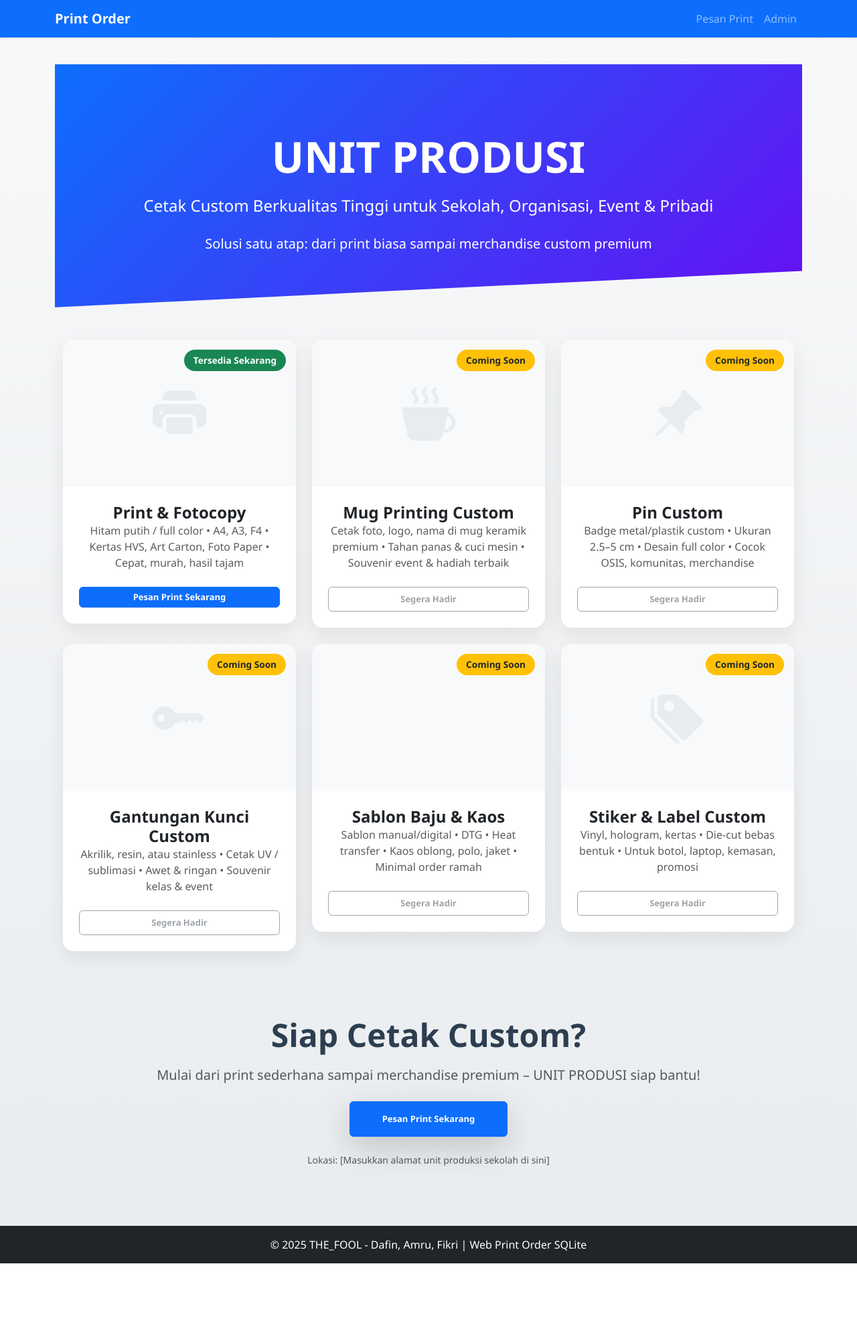
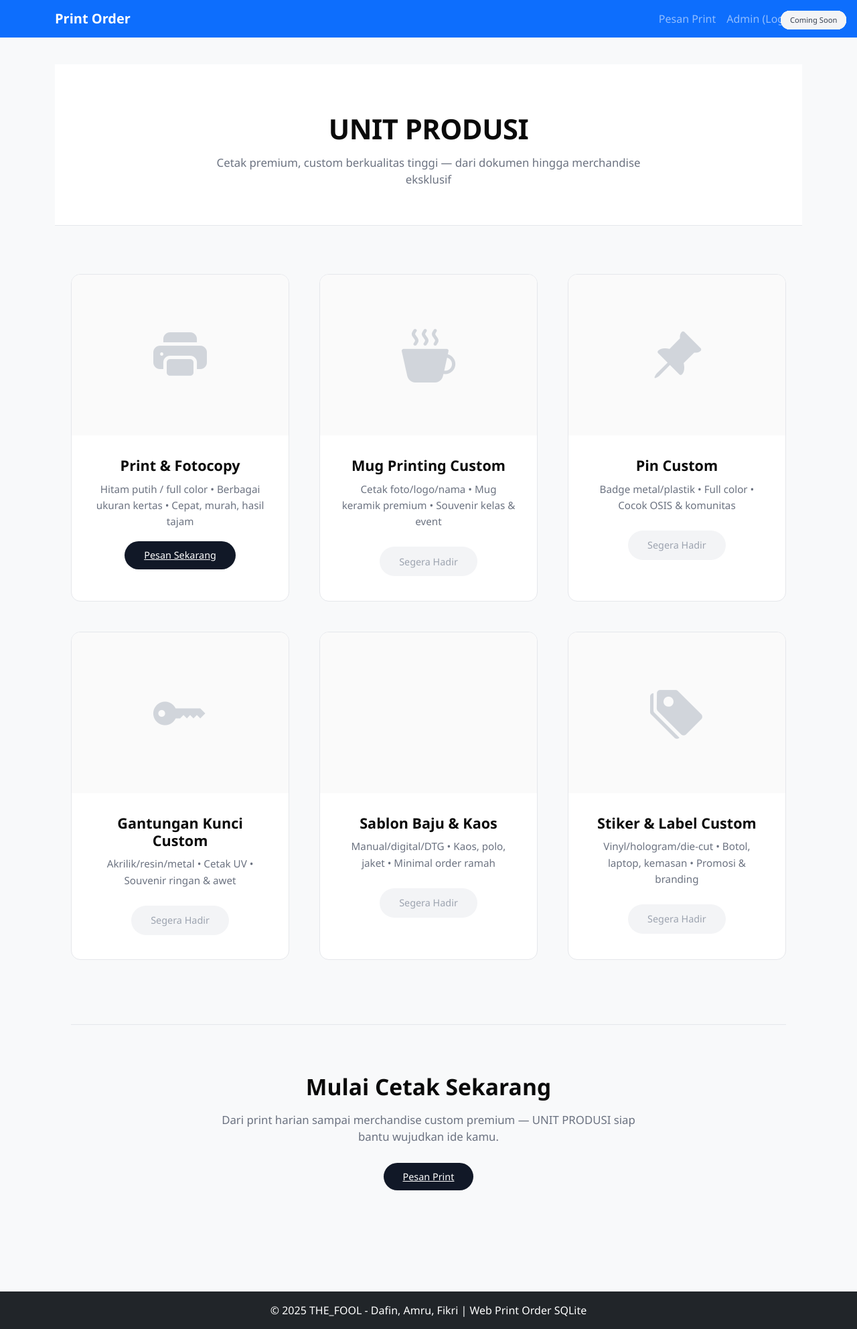
Before and after one commit to Dafin1723/Tugas-Proyek-1-THE_FOOL, a Flask app: page /produk in a window 1280 px wide. Shown: the whole page at 67% size. Before the commit the page ends 1886 px from the top, so only its background shows below. Run offline with Flask 3, Linux system fonts and the light colour scheme.

Commit message:
update tampilan

```diff
--- a/app.py
+++ b/app.py
@@ -1,4 +1,4 @@
-from flask import Flask, render_template, request, redirect, url_for, flash, send_from_directory
+from flask import Flask, render_template, request, redirect, url_for, flash, send_from_directory, session
 from flask_sqlalchemy import SQLAlchemy
 from werkzeug.utils import secure_filename
 from datetime import datetime
@@ -73,6 +73,40 @@ def pesan():
 
     return render_template('user/index.html')  # halaman form print
 
+# Halaman Login Admin
+@app.route('/admin/login', methods=['GET', 'POST'])
+def admin_login():
+    if request.method == 'POST':
+        username = request.form.get('username')
+        password = request.form.get('password')
+
+        # Hardcode dulu (ganti sesuai keinginan)
+        if username == 'admin' and password == 'unitproduksi123':
+            session['admin_logged_in'] = True
+            session['admin_user'] = username
+            flash('Login berhasil! Selamat datang Admin.', 'success')
+            return redirect(url_for('admin'))
+        else:
+            flash('Username atau password salah.', 'danger')
+
+    return render_template('admin/login.html')
+
+# Logout Admin
+@app.route('/admin/logout')
+def admin_logout():
+    session.pop('admin_logged_in', None)
+    session.pop('admin_user', None)
+    flash('Anda telah logout.', 'info')
+    return redirect(url_for('admin_login'))
+
+# Proteksi semua route admin (admin, update, dll)
+@app.before_request
+def require_admin_login():
+    if request.path.startswith('/admin') and request.path != '/admin/login':
+        if not session.get('admin_logged_in'):
+            flash('Silakan login terlebih dahulu sebagai admin.', 'warning')
+            return redirect(url_for('admin_login'))
+
 # Admin Dashboard
 @app.route('/admin')
 def admin():
--- a/templates/admin/dashboard.html
+++ b/templates/admin/dashboard.html
@@ -12,7 +12,7 @@
 </head>
 
 <body>
-
+<a href="/admin/logout" class="btn btn-outline-danger btn-sm">Logout</a>
 <div class="container mt-5">
 
     <div class="d-flex justify-content-between align-items-center mb-4">
--- a/templates/base.html
+++ b/templates/base.html
@@ -22,7 +22,7 @@
             <div class="collapse navbar-collapse" id="navbarNav">
                 <ul class="navbar-nav ms-auto">
                     <li class="nav-item"><a class="nav-link" href="/">Pesan Print</a></li>
-                    <li class="nav-item"><a class="nav-link" href="/admin">Admin</a></li>
+                    <li class="nav-item"><a class="nav-link" href="/admin">Admin (Login)</a>
                 </ul>
             </div>
         </div>
--- a/templates/produk.html
+++ b/templates/produk.html
@@ -1,172 +1,276 @@
 {% extends "base.html" %}
 
-{% block title %}Produk - UNIT PRODUSI{% endblock %}
+{% block title %}UNIT PRODUSI — Produk{% endblock %}
 
 {% block extra_head %}
 <style>
-    .hero-bg {
-        background: linear-gradient(135deg, #0d6efd 0%, #6610f2 100%);
-        color: white;
-        padding: 100px 0 80px;
-        clip-path: polygon(0 0, 100% 0, 100% 85%, 0 100%);
+    /* RESET THEME */
+    :root {
+        --bg: #ffffff;
+        --surface: #ffffff;
+        --text-main: #0a0a0a;
+        --text-subtle: #6b7280;
+        --line: #e5e7eb;
+        --accent: #111827;
+
+        --radius: 14px;
+        --shadow-soft: 0 10px 30px rgba(0,0,0,0.06);
     }
+
+    body {
+        background: var(--bg);
+        color: var(--text-main);
+    }
+
+    /* HERO */
+    .hero {
+        background: var(--bg);
+        padding: 4.5rem 0 3.5rem;
+        text-align: center;
+        border-bottom: 1px solid var(--line);
+    }
+
+    .hero h1 {
+        font-size: 2.6rem;
+        font-weight: 700;
+        letter-spacing: -0.5px;
+        margin-bottom: 0.75rem;
+    }
+
+    .hero .lead {
+        font-size: 1.05rem;
+        color: var(--text-subtle);
+        max-width: 680px;
+        margin: 0 auto;
+    }
+
+    /* MAIN CONTAINER */
+    .container-main {
+        max-width: 1240px;
+        margin: 0 auto;
+        padding: 4.5rem 1.5rem;
+    }
+
+    /* GRID */
+    .product-grid {
+        display: grid;
+        grid-template-columns: repeat(auto-fit, minmax(320px, 1fr));
+        gap: 2.8rem;
+    }
+
+    /* CARD */
     .product-card {
-        transition: all 0.4s cubic-bezier(0.165, 0.84, 0.44, 1);
-        border: none;
-        border-radius: 16px;
+        background: var(--surface);
+        border: 1px solid var(--line);
+        border-radius: var(--radius);
         overflow: hidden;
-        background: white;
-        box-shadow: 0 10px 30px rgba(0,0,0,0.08);
+        transition: transform 0.4s ease, box-shadow 0.4s ease;
     }
+
     .product-card:hover {
-        transform: translateY(-12px) scale(1.03);
-        box-shadow: 0 20px 50px rgba(0,0,0,0.15);
+        transform: translateY(-6px);
+        box-shadow: var(--shadow-soft);
     }
-    .card-img-top {
-        height: 220px;
-        background: #f8f9fa;
+
+    /* IMAGE AREA */
+    .product-image {
+        height: 240px;
+        background: #fafafa;
         display: flex;
         align-items: center;
         justify-content: center;
         font-size: 5rem;
-        color: #e9ecef;
+        color: #d1d5db;
     }
+
+    /* BODY */
+    .product-body {
+        padding: 2rem 2rem 2.3rem;
+        text-align: center;
+    }
+
+    .product-title {
+        font-size: 1.35rem;
+        font-weight: 600;
+        margin-bottom: 0.6rem;
+    }
+
+    .product-desc {
+        font-size: 0.95rem;
+        line-height: 1.6;
+        color: var(--text-subtle);
+        margin-bottom: 1.6rem;
+    }
+
+    /* BADGE */
     .status-badge {
         position: absolute;
-        top: 15px;
-        right: 15px;
-        padding: 6px 14px;
-        border-radius: 30px;
-        font-size: 0.85rem;
-        font-weight: 600;
+        top: 1rem;
+        right: 1rem;
+        font-size: 0.7rem;
+        padding: 0.35rem 0.85rem;
+        border-radius: 999px;
+        background: #f3f4f6;
+        color: #374151;
+        font-weight: 500;
     }
-    .available { background: #198754; color: white; }
-    .coming-soon { background: #ffc107; color: #212529; }
+
+    /* BUTTON */
+    .btn-action {
+        background: var(--accent);
+        color: #ffffff;
+        font-size: 0.9rem;
+        font-weight: 500;
+        padding: 0.7rem 1.8rem;
+        border-radius: 999px;
+        border: none;
+        transition: opacity 0.25s ease;
+    }
+
+    .btn-action:hover {
+        opacity: 0.85;
+    }
+
+    .btn-disabled {
+        background: #f3f4f6;
+        color: #9ca3af;
+        font-size: 0.9rem;
+        padding: 0.7rem 1.8rem;
+        border-radius: 999px;
+        border: none;
+        cursor: not-allowed;
+    }
+
+    /* CTA */
+    .cta-section {
+        margin-top: 6rem;
+        padding: 4.5rem 0 4rem;
+        text-align: center;
+        border-top: 1px solid var(--line);
+    }
+
+    .cta-title {
+        font-size: 2.1rem;
+        font-weight: 700;
+        margin-bottom: 1rem;
+    }
+
+    .cta-desc {
+        font-size: 1.05rem;
+        color: var(--text-subtle);
+        max-width: 620px;
+        margin: 0 auto 2.2rem;
+    }
+</style>
+
 </style>
 {% endblock %}
 
 {% block content %}
-<!-- Hero Section Premium -->
-<section class="hero-bg text-center">
+<section class="hero">
     <div class="container">
-        <h1 class="display-3 fw-bold mb-3">UNIT PRODUSI</h1>
-        <p class="lead fs-4 mb-4 opacity-90">Cetak Custom Berkualitas Tinggi untuk Sekolah, Organisasi, Event & Pribadi</p>
-        <p class="fs-5 mb-0">Solusi satu atap: dari print biasa sampai merchandise custom premium</p>
+        <h1>UNIT PRODUSI</h1>
+        <p class="lead">
+            Cetak premium, custom berkualitas tinggi — dari dokumen hingga merchandise eksklusif
+        </p>
     </div>
 </section>
 
-<!-- Produk Grid -->
-<section class="container py-5">
-    <div class="row g-4 justify-content-center">
-        <!-- 1. Print & Fotocopy - Tersedia -->
-        <div class="col-lg-4 col-md-6">
-            <div class="product-card position-relative">
-                <span class="status-badge available">Tersedia Sekarang</span>
-                <div class="card-img-top">
+<div class="container-main">
+    <div class="product-grid">
+
+        <div class="product-card">
+            <div class="product-image">
                 <i class="bi bi-printer-fill"></i>
             </div>
-                <div class="card-body text-center p-4">
-                    <h5 class="card-title fw-bold fs-4">Print & Fotocopy</h5>
-                    <p class="card-text text-muted mb-4">
-                        Hitam putih / full color • A4, A3, F4 • Kertas HVS, Art Carton, Foto Paper • Cepat, murah, hasil tajam
+            <div class="product-body">
+                <span class="status-badge available">Tersedia</span>
+                <h5 class="product-title">Print & Fotocopy</h5>
+                <p class="product-desc">
+                    Hitam putih / full color • Berbagai ukuran kertas • Cepat, murah, hasil tajam
                 </p>
-                    <a href="/pesan" class="btn btn-primary btn-lg w-100 fw-bold">Pesan Print Sekarang</a>
-                </div>
+                <a href="/pesan" class="btn-action">Pesan Sekarang</a>
             </div>
         </div>
 
-        <!-- 2. Mug Printing - Coming Soon -->
-        <div class="col-lg-4 col-md-6">
-            <div class="product-card position-relative">
-                <span class="status-badge coming-soon">Coming Soon</span>
-                <div class="card-img-top">
+        <div class="product-card">
+            <div class="product-image">
                 <i class="bi bi-cup-hot-fill"></i>
             </div>
-                <div class="card-body text-center p-4">
-                    <h5 class="card-title fw-bold fs-4">Mug Printing Custom</h5>
-                    <p class="card-text text-muted mb-4">
-                        Cetak foto, logo, nama di mug keramik premium • Tahan panas & cuci mesin • Souvenir event & hadiah terbaik
+            <div class="product-body">
+                <span class="status-badge coming-soon">Coming Soon</span>
+                <h5 class="product-title">Mug Printing Custom</h5>
+                <p class="product-desc">
+                    Cetak foto/logo/nama • Mug keramik premium • Souvenir kelas & event
                 </p>
-                    <button class="btn btn-outline-secondary btn-lg w-100 fw-bold" disabled>Segera Hadir</button>
-                </div>
+                <button class="btn-disabled">Segera Hadir</button>
             </div>
         </div>
 
-        <!-- 3. Pin Custom - Coming Soon -->
-        <div class="col-lg-4 col-md-6">
-            <div class="product-card position-relative">
-                <span class="status-badge coming-soon">Coming Soon</span>
-                <div class="card-img-top">
+        <div class="product-card">
+            <div class="product-image">
                 <i class="bi bi-pin-angle-fill"></i>
             </div>
-                <div class="card-body text-center p-4">
-                    <h5 class="card-title fw-bold fs-4">Pin Custom</h5>
-                    <p class="card-text text-muted mb-4">
-                        Badge metal/plastik custom • Ukuran 2.5–5 cm • Desain full color • Cocok OSIS, komunitas, merchandise
+            <div class="product-body">
+                <span class="status-badge coming-soon">Coming Soon</span>
+                <h5 class="product-title">Pin Custom</h5>
+                <p class="product-desc">
+                    Badge metal/plastik • Full color • Cocok OSIS & komunitas
                 </p>
-                    <button class="btn btn-outline-secondary btn-lg w-100 fw-bold" disabled>Segera Hadir</button>
-                </div>
+                <button class="btn-disabled">Segera Hadir</button>
             </div>
         </div>
 
-        <!-- 4. Keychain Custom - Coming Soon -->
-        <div class="col-lg-4 col-md-6">
-            <div class="product-card position-relative">
-                <span class="status-badge coming-soon">Coming Soon</span>
-                <div class="card-img-top">
+        <div class="product-card">
+            <div class="product-image">
                 <i class="bi bi-key-fill"></i>
             </div>
-                <div class="card-body text-center p-4">
-                    <h5 class="card-title fw-bold fs-4">Gantungan Kunci Custom</h5>
-                    <p class="card-text text-muted mb-4">
-                        Akrilik, resin, atau stainless • Cetak UV / sublimasi • Awet & ringan • Souvenir kelas & event
+            <div class="product-body">
+                <span class="status-badge coming-soon">Coming Soon</span>
+                <h5 class="product-title">Gantungan Kunci Custom</h5>
+                <p class="product-desc">
+                    Akrilik/resin/metal • Cetak UV • Souvenir ringan & awet
                 </p>
-                    <button class="btn btn-outline-secondary btn-lg w-100 fw-bold" disabled>Segera Hadir</button>
-                </div>
+                <button class="btn-disabled">Segera Hadir</button>
             </div>
         </div>
 
-        <!-- 5. Sablon Baju - Coming Soon -->
-        <div class="col-lg-4 col-md-6">
-            <div class="product-card position-relative">
-                <span class="status-badge coming-soon">Coming Soon</span>
-                <div class="card-img-top">
+        <div class="product-card">
+            <div class="product-image">
                 <i class="bi bi-t-shirt-fill"></i>
             </div>
-                <div class="card-body text-center p-4">
-                    <h5 class="card-title fw-bold fs-4">Sablon Baju & Kaos</h5>
-                    <p class="card-text text-muted mb-4">
-                        Sablon manual/digital • DTG • Heat transfer • Kaos oblong, polo, jaket • Minimal order ramah
+            <div class="product-body">
+                <span class="status-badge coming-soon">Coming Soon</span>
+                <h5 class="product-title">Sablon Baju & Kaos</h5>
+                <p class="product-desc">
+                    Manual/digital/DTG • Kaos, polo, jaket • Minimal order ramah
                 </p>
-                    <button class="btn btn-outline-secondary btn-lg w-100 fw-bold" disabled>Segera Hadir</button>
-                </div>
+                <button class="btn-disabled">Segera Hadir</button>
             </div>
         </div>
 
-        <!-- Bonus: Stiker Custom - Coming Soon -->
-        <div class="col-lg-4 col-md-6">
-            <div class="product-card position-relative">
-                <span class="status-badge coming-soon">Coming Soon</span>
-                <div class="card-img-top">
+        <div class="product-card">
+            <div class="product-image">
                 <i class="bi bi-tags-fill"></i>
             </div>
-                <div class="card-body text-center p-4">
-                    <h5 class="card-title fw-bold fs-4">Stiker & Label Custom</h5>
-                    <p class="card-text text-muted mb-4">
-                        Vinyl, hologram, kertas • Die-cut bebas bentuk • Untuk botol, laptop, kemasan, promosi
+            <div class="product-body">
+                <span class="status-badge coming-soon">Coming Soon</span>
+                <h5 class="product-title">Stiker & Label Custom</h5>
+                <p class="product-desc">
+                    Vinyl/hologram/die-cut • Botol, laptop, kemasan • Promosi & branding
                 </p>
-                    <button class="btn btn-outline-secondary btn-lg w-100 fw-bold" disabled>Segera Hadir</button>
-                </div>
-            </div>
+                <button class="btn-disabled">Segera Hadir</button>
             </div>
         </div>
 
-    <!-- CTA Final -->
-    <div class="text-center mt-5 pt-5">
-        <h3 class="fw-bold display-5 mb-3">Siap Cetak Custom?</h3>
-        <p class="lead text-muted mb-4">Mulai dari print sederhana sampai merchandise premium – UNIT PRODUSI siap bantu!</p>
-        <a href="/" class="btn btn-primary btn-lg px-5 py-3 fw-bold shadow-lg">Pesan Print Sekarang</a>
-        <p class="mt-4 text-muted small">Lokasi: [Masukkan alamat unit produksi sekolah di sini]</p>
     </div>
-</section>
+
+    <div class="cta-section">
+        <h2 class="cta-title">Mulai Cetak Sekarang</h2>
+        <p class="cta-desc">
+            Dari print harian sampai merchandise custom premium — UNIT PRODUSI siap bantu wujudkan ide kamu.
+        </p>
+        <a href="/pesan" class="btn-action">Pesan Print</a>
+    </div>
+</div>
 {% endblock %}
```
Also changed, not shown: templates/admin/login.html (added, +44 -0 lines). Lines whose indentation alone changed are shown as unchanged.
